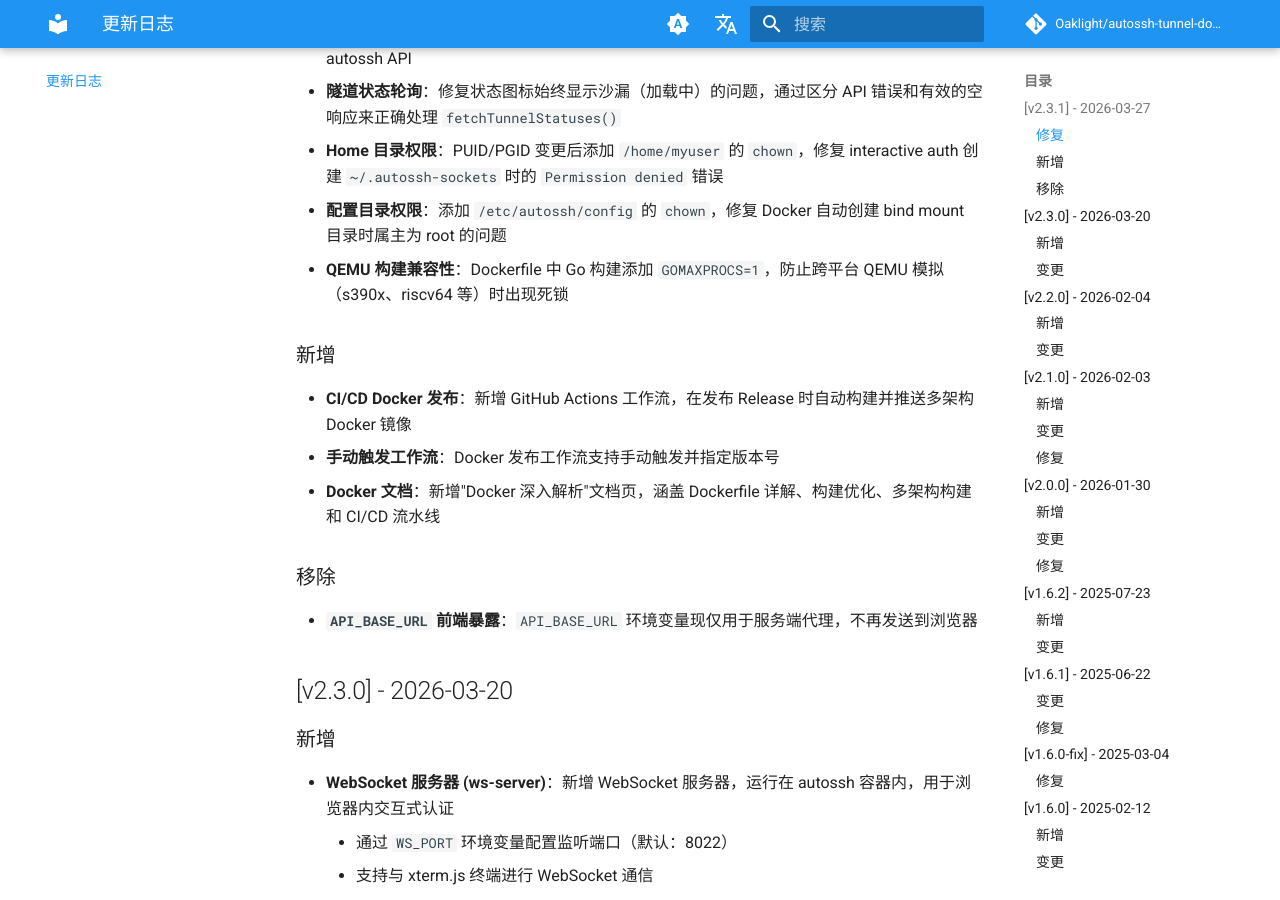
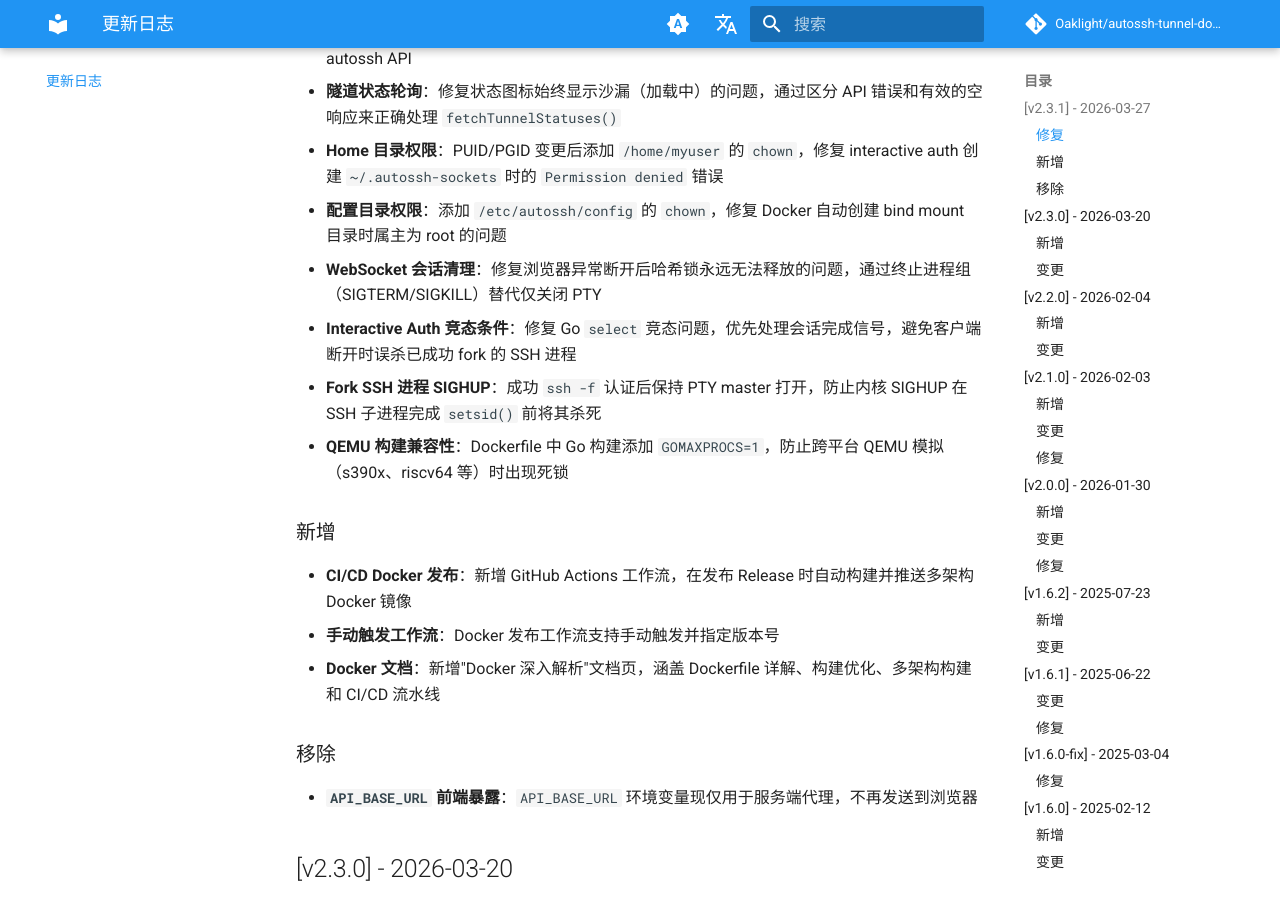
Before and after one commit to Oaklight/autossh-tunnel-dockerized, an MkDocs documentation site: the page built from docs/changelog.md, in a window 1280 px wide and 900 px high, scrolled down 471 px. Built offline with MkDocs 1.6.1 and Material for MkDocs 9.7.7, drawn with Linux system fonts in a browser that asks for light colours; comment, search, counter and statistics services are not loaded.

Commit message:
docs: add WebSocket session fixes to v2.3.1 changelog

```diff
--- a/docs/changelog.md
+++ b/docs/changelog.md
@@ -14,6 +14,9 @@
 - **隧道状态轮询**：修复状态图标始终显示沙漏（加载中）的问题，通过区分 API 错误和有效的空响应来正确处理 `fetchTunnelStatuses()`
 - **Home 目录权限**：PUID/PGID 变更后添加 `/home/myuser` 的 `chown`，修复 interactive auth 创建 `~/.autossh-sockets` 时的 `Permission denied` 错误
 - **配置目录权限**：添加 `/etc/autossh/config` 的 `chown`，修复 Docker 自动创建 bind mount 目录时属主为 root 的问题
+- **WebSocket 会话清理**：修复浏览器异常断开后哈希锁永远无法释放的问题，通过终止进程组（SIGTERM/SIGKILL）替代仅关闭 PTY
+- **Interactive Auth 竞态条件**：修复 Go `select` 竞态问题，优先处理会话完成信号，避免客户端断开时误杀已成功 fork 的 SSH 进程
+- **Fork SSH 进程 SIGHUP**：成功 `ssh -f` 认证后保持 PTY master 打开，防止内核 SIGHUP 在 SSH 子进程完成 `setsid()` 前将其杀死
 - **QEMU 构建兼容性**：Dockerfile 中 Go 构建添加 `GOMAXPROCS=1`，防止跨平台 QEMU 模拟（s390x、riscv64 等）时出现死锁
 
 ### 新增
```
